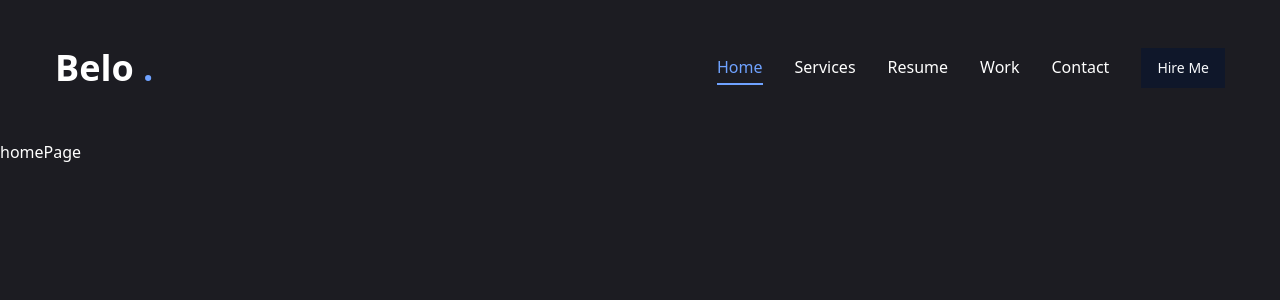
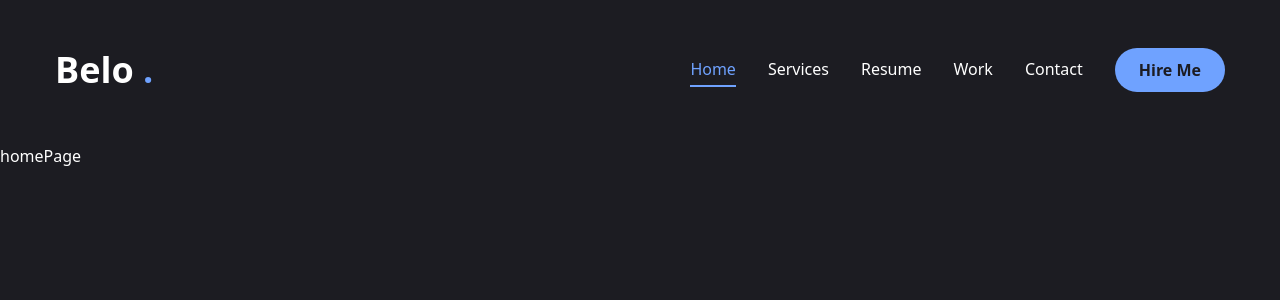
Before and after one commit to AdrianDaDon/portfolio, a Next.js app in the folder belo_portfolio/: page / in a window 1280 px wide. Shown: the top 300 px of the page. Built offline with nearby package versions, Linux system fonts and the light colour scheme.

Commit message:
mobile navigation component complete

```diff
--- a/belo_portfolio/components/Header.jsx
+++ b/belo_portfolio/components/Header.jsx
@@ -2,6 +2,7 @@
 import { Button } from "./ui/button";
 import Link from "next/link";
 import Nav from "./Nav";
+import MobileNav from "./MobileNav";
 
 
 const Header = () => {
@@ -22,8 +23,9 @@
           </Link>
         </div>
 
+        {/* MOBILE DEVICE NAVIGATION */}
         <div className="xl:hidden">
-
+          <MobileNav />
         </div>
 
       </div>
--- /dev/null
+++ b/belo_portfolio/components/MobileNav.jsx
@@ -0,0 +1,66 @@
+"use client";
+
+import { Sheet, SheetContent, SheetTrigger } from "@/components/ui/sheet";
+import { usePathname } from "next/navigation";
+import Link from "next/link";
+import { CiMenuFries } from "react-icons/ci";
+
+const links = [
+    {
+        name: "Home",
+        path: "/"
+    },
+    {
+        name: "Services",
+        path: "/services"
+    },
+    {
+        name: "Resume",
+        path: "/resume"
+    },
+    {
+        name: "Work",
+        path: "/work"
+    },
+    {
+        name: "Contact",
+        path: "/contact"
+    },
+
+]
+
+
+export default function MobileNav() {
+    const pathName = usePathname();
+    return (
+        <Sheet>
+            <SheetTrigger className="flex justify-center items-center" >
+                <CiMenuFries className="text-[32px] text-accent" />
+            </SheetTrigger>
+
+            <SheetContent className="flex flex-col" >
+                <div className="mt-32 mb-40 text-center text-2xl">
+                    <Link href={'/'}>
+                        <h1 className="text-4xl font-semibold">
+                            Belo <span className="text-accent">.</span>
+                        </h1>
+                    </Link>
+                </div>
+
+                <nav className="flex flex-col justify-center items-center gap-8" >
+                    {
+                        links.map((item, index)=>(
+                            <Link
+                                href={item.path}
+                                key={index}
+                                className={`${item.path === pathName && "text-accent border-b-2 border-accent"} text-xl hover:text-accent transition-all`}
+                            >
+                                {item.name}
+                            </Link>
+                        ))
+                    }
+                </nav>
+            </SheetContent>
+        </Sheet>
+    )
+}
--- a/belo_portfolio/components/ui/button.jsx
+++ b/belo_portfolio/components/ui/button.jsx
@@ -5,25 +5,18 @@
 import { cn } from "@/lib/utils"
 
 const buttonVariants = cva(
-  "inline-flex items-center justify-center gap-2 whitespace-nowrap rounded-md text-sm font-medium ring-offset-white transition-colors focus-visible:outline-none focus-visible:ring-2 focus-visible:ring-slate-950 focus-visible:ring-offset-2 disabled:pointer-events-none disabled:opacity-50 [&_svg]:pointer-events-none [&_svg]:size-4 [&_svg]:shrink-0 dark:ring-offset-slate-950 dark:focus-visible:ring-slate-300",
+  "inline-flex items-center justify-center whitespace-nowrap rounded-full text-base font-semibold ring-offset-white transition-colors",
   {
     variants: {
       variant: {
-        default: "bg-slate-900 text-slate-50 hover:bg-slate-900/90 dark:bg-slate-50 dark:text-slate-900 dark:hover:bg-slate-50/90",
-        destructive:
-          "bg-red-500 text-slate-50 hover:bg-red-500/90 dark:bg-red-900 dark:text-slate-50 dark:hover:bg-red-900/90",
-        outline:
-          "border border-slate-200 bg-white hover:bg-slate-100 hover:text-slate-900 dark:border-slate-800 dark:bg-slate-950 dark:hover:bg-slate-800 dark:hover:text-slate-50",
-        secondary:
-          "bg-slate-100 text-slate-900 hover:bg-slate-100/80 dark:bg-slate-800 dark:text-slate-50 dark:hover:bg-slate-800/80",
-        ghost: "hover:bg-slate-100 hover:text-slate-900 dark:hover:bg-slate-800 dark:hover:text-slate-50",
-        link: "text-slate-900 underline-offset-4 hover:underline dark:text-slate-50",
+        default: "bg-accent text-primary hover:bg-accent-hover",
+        primary: "bg-primary text-white",
+        outline: 'border border-accent bg-transparent text-accent hover:bg-accent hover:text-primary'
       },
       size: {
-        default: "h-10 px-4 py-2",
-        sm: "h-9 rounded-md px-3",
-        lg: "h-11 rounded-md px-8",
-        icon: "h-10 w-10",
+        default: "h-[44px] px-6",
+        md: "h-[48px] px-6",
+        lg: "h-[56px] px-8 text-sm uppercase tracking-[2px]",
       },
     },
     defaultVariants: {
--- a/belo_portfolio/components/ui/sheet.jsx
+++ b/belo_portfolio/components/ui/sheet.jsx
@@ -2,9 +2,10 @@
 import * as React from "react"
 import * as SheetPrimitive from "@radix-ui/react-dialog"
 import { cva } from "class-variance-authority";
-import { X } from "lucide-react"
 
-import { cn } from "@/lib/utils"
+import { cn } from "@/lib/utils";
+
+import { IoMdClose } from 'react-icons/io'
 
 const Sheet = SheetPrimitive.Root
 
@@ -26,7 +27,7 @@
 SheetOverlay.displayName = SheetPrimitive.Overlay.displayName
 
 const sheetVariants = cva(
-  "fixed z-50 gap-4 bg-white p-6 shadow-lg transition ease-in-out data-[state=open]:animate-in data-[state=closed]:animate-out data-[state=closed]:duration-300 data-[state=open]:duration-500 dark:bg-slate-950",
+  "fixed z-50 gap-4 bg-primary p-6 shadow-lg transition ease-in-out data-[state=open]:animate-in data-[state=closed]:animate-out data-[state=closed]:duration-300 data-[state=open]:duration-500 dark:bg-slate-950",
   {
     variants: {
       side: {
@@ -35,7 +36,7 @@
           "inset-x-0 bottom-0 border-t data-[state=closed]:slide-out-to-bottom data-[state=open]:slide-in-from-bottom",
         left: "inset-y-0 left-0 h-full w-3/4 border-r data-[state=closed]:slide-out-to-left data-[state=open]:slide-in-from-left sm:max-w-sm",
         right:
-          "inset-y-0 right-0 h-full w-3/4  border-l data-[state=closed]:slide-out-to-right data-[state=open]:slide-in-from-right sm:max-w-sm",
+          "inset-y-0 right-0 h-full w-3/4 data-[state=closed]:slide-out-to-right data-[state=open]:slide-in-from-right sm:max-w-sm",
       },
     },
     defaultVariants: {
@@ -50,8 +51,8 @@
     <SheetPrimitive.Content ref={ref} className={cn(sheetVariants({ side }), className)} {...props}>
       {children}
       <SheetPrimitive.Close
-        className="absolute right-4 top-4 rounded-sm opacity-70 ring-offset-white transition-opacity hover:opacity-100 focus:outline-none focus:ring-2 focus:ring-slate-950 focus:ring-offset-2 disabled:pointer-events-none data-[state=open]:bg-slate-100 dark:ring-offset-slate-950 dark:focus:ring-slate-300 dark:data-[state=open]:bg-slate-800">
-        <X className="h-4 w-4" />
+        className="absolute right-8 top-8 transition-opacity">
+        <IoMdClose className="text-3xl text-accent" />
         <span className="sr-only">Close</span>
       </SheetPrimitive.Close>
     </SheetPrimitive.Content>
```
